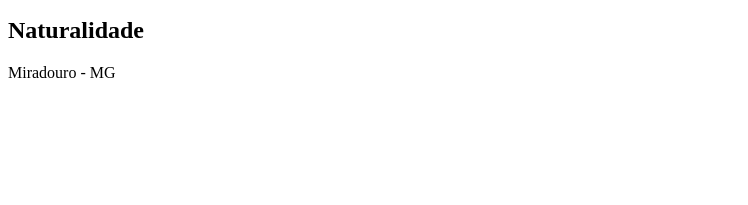
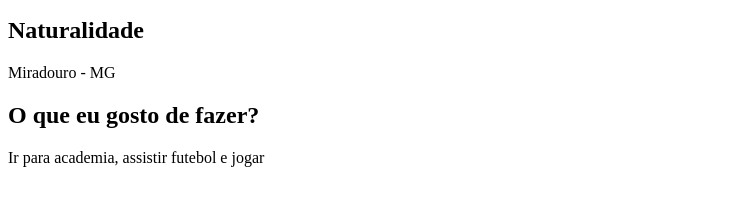
Before and after one commit to ufjf-dcc202/ufjf-dcc202-2023-3-b-atv3-victorwingert, a website: page index.html in a window 1280 px wide. Shown: the part 101-306 px from the top of the page, without its empty margins (0-748 px from the left). Drawn offline with Linux system fonts and the light colour scheme.

Commit message:
adicionando a segunda section

```diff
--- a/index.html
+++ b/index.html
@@ -14,5 +14,9 @@
         <h2>Naturalidade</h2>
         <p>Miradouro - MG</p>
     </section>
+    <section>
+        <h2>O que eu gosto de fazer?</h2>
+        <p>Ir para academia, assistir futebol e jogar</p>
+    </section>
 </body>
 </html>
```
